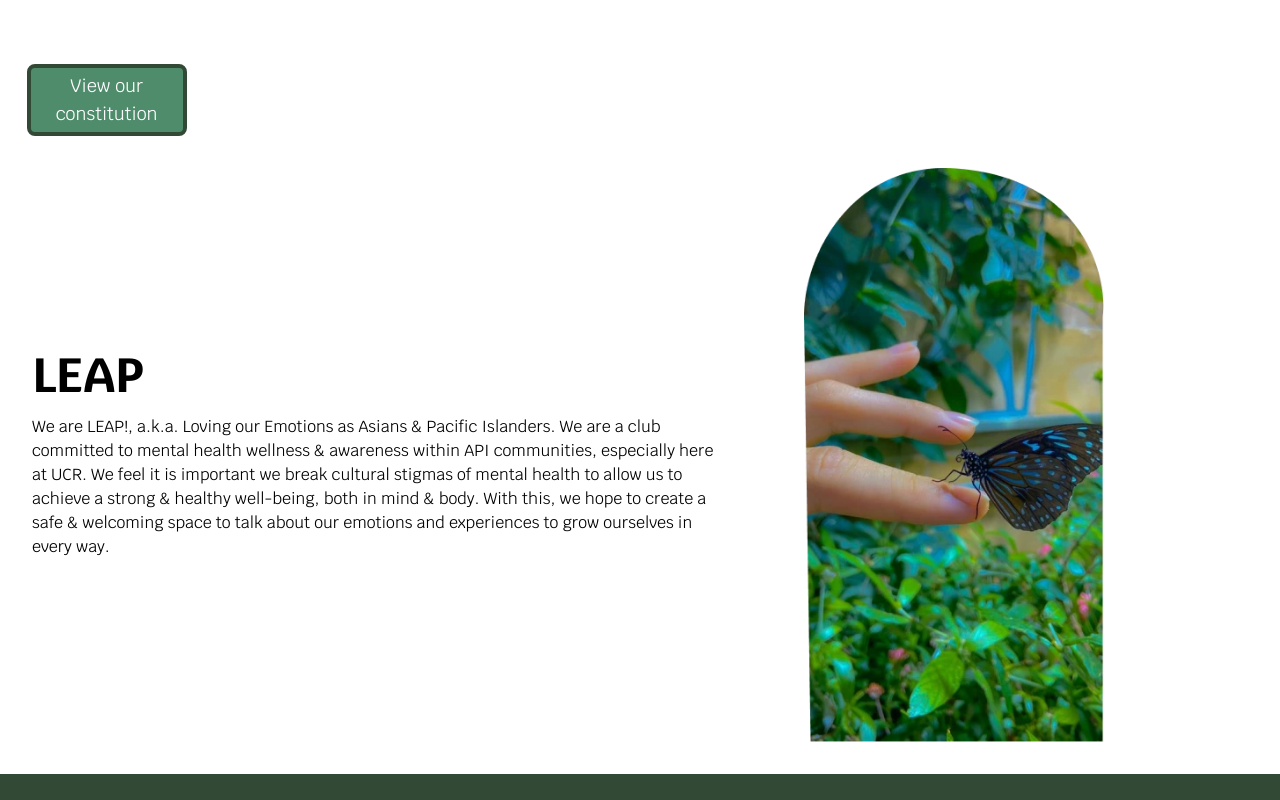
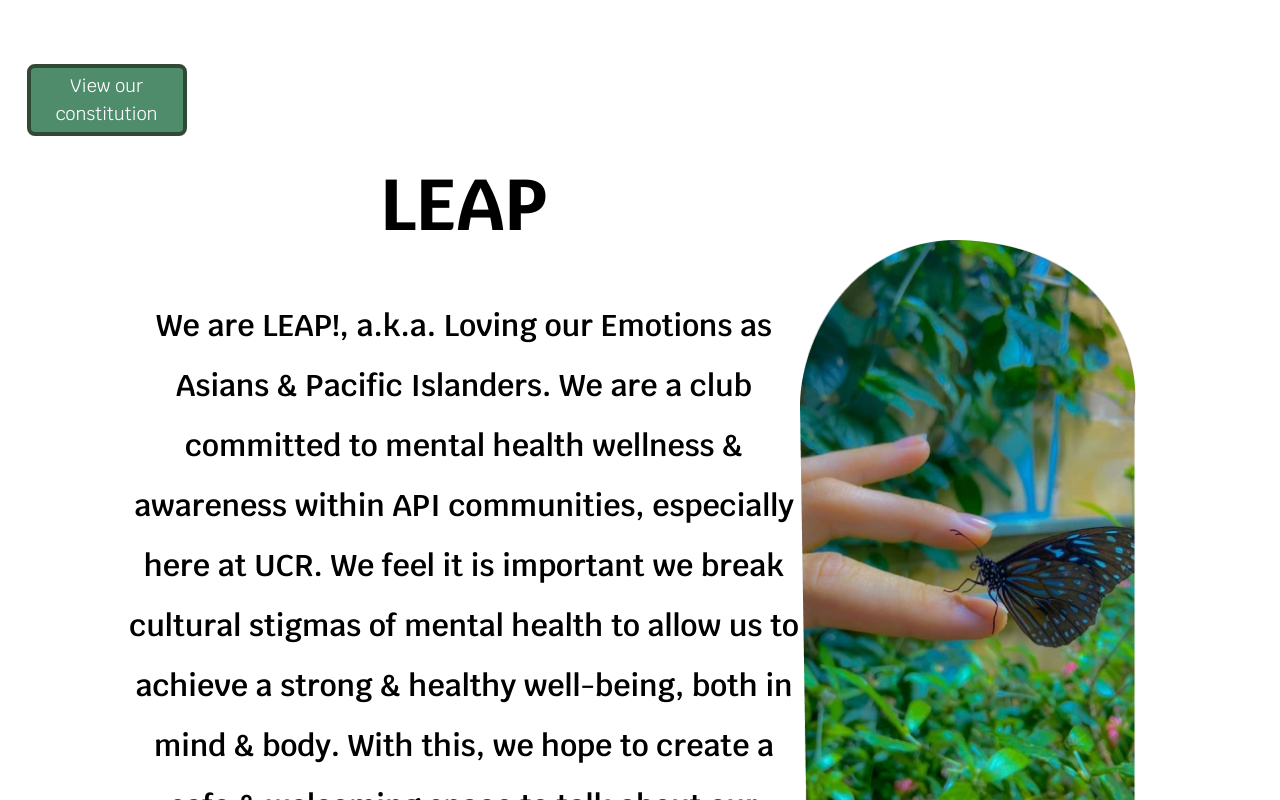
Before and after one commit to acm-ucr/leap-website, a Next.js app: page /about in a window 1280 px wide. Shown: the part 760-1560 px from the top of the page. Built offline with nearby package versions, Linux system fonts and the light colour scheme.

Commit message:
minor changes

```diff
--- a/src/components/about/Leap.tsx
+++ b/src/components/about/Leap.tsx
@@ -5,10 +5,10 @@ const ButterflyImg = "/assets/about/bird.webp";
 
 const Leap = () => {
   return (
-    <div className="flex items-center p-8">
-      <div className="w-2/3 pr-8 text-left">
-        <h2 className="font-leap text-5xl font-bold">LEAP</h2>
-        <p className="mt-4 text-black">
+    <div className="ml-24 flex items-center p-8 text-center">
+      <div className="w-2/3">
+        <h2 className="mb-14 font-leap text-7xl font-bold">LEAP</h2>
+        <p className="max-w-1xl mt-14 font-leap text-3xl font-semibold leading-loose text-black">
           We are LEAP!, a.k.a. Loving our Emotions as Asians & Pacific
           Islanders. We are a club committed to mental health wellness &
           awareness within API communities, especially here at UCR. We feel it
@@ -19,12 +19,12 @@ const Leap = () => {
         </p>
       </div>
 
-      <div className="mr-36 flex w-1/3 justify-end">
+      <div className="mr-28 flex w-1/3 justify-end">
         <Image
           src={ButterflyImg}
           alt="Butterfly"
-          width={300}
-          height={550}
+          width={400}
+          height={1000}
           className=""
         />
       </div>
```
